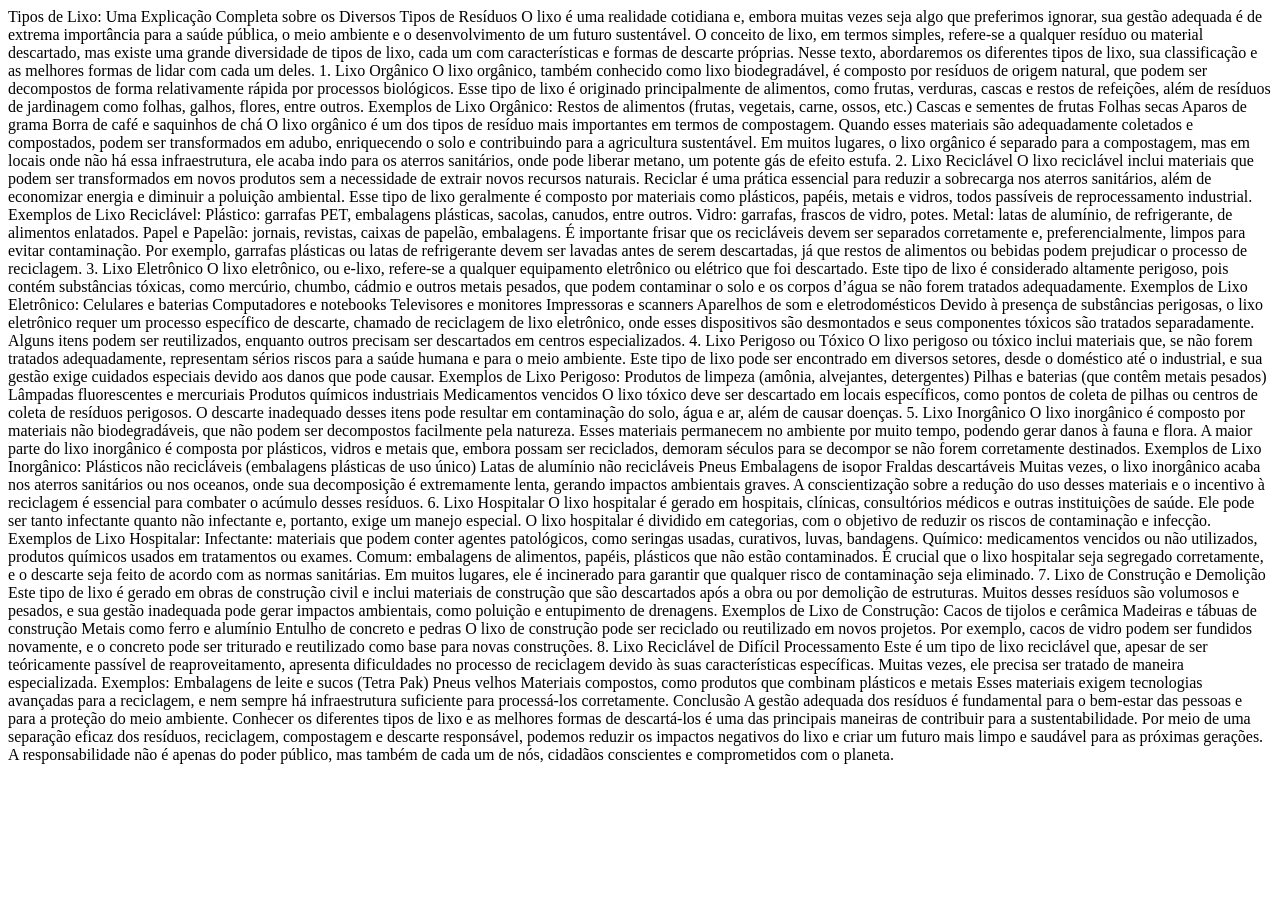
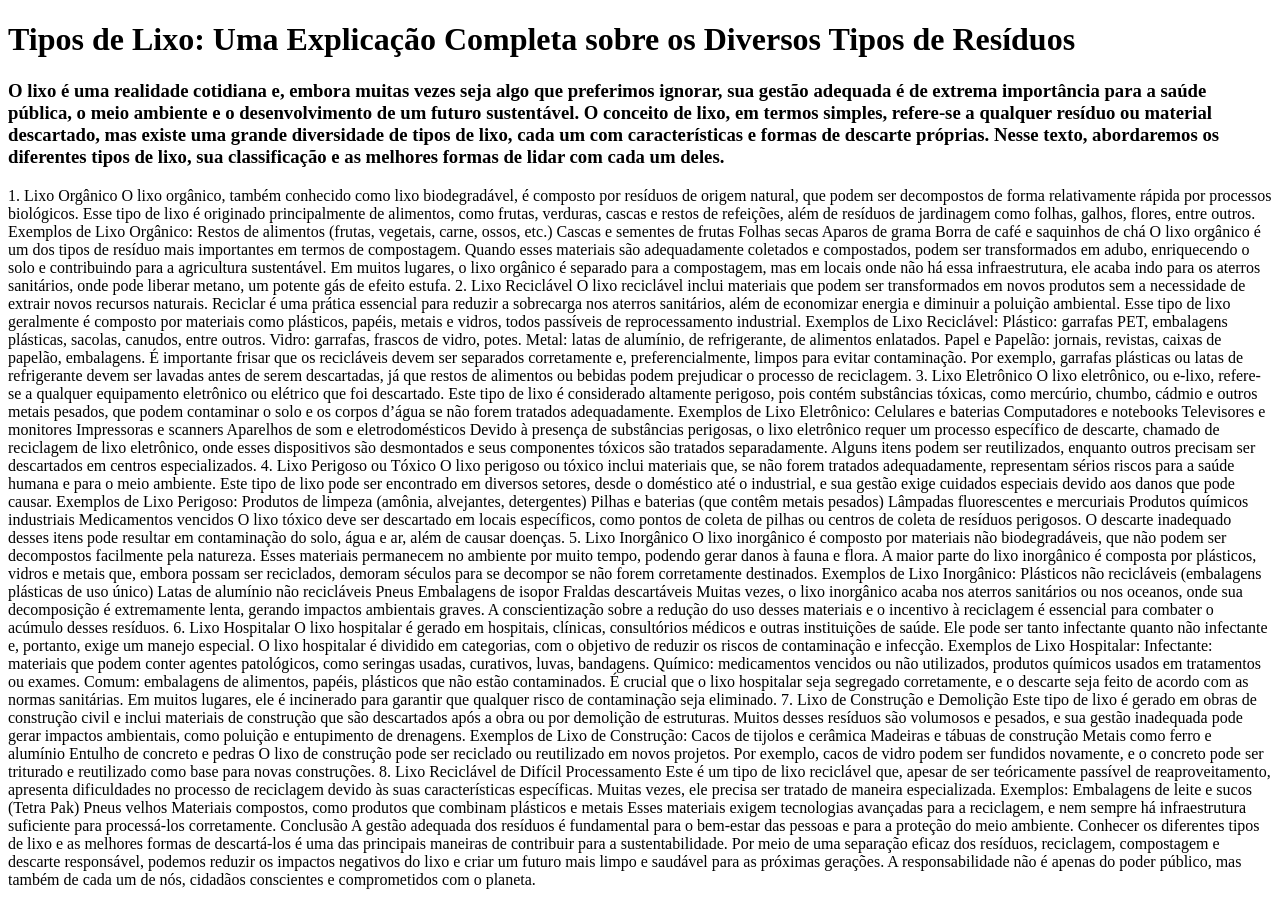
Before and after one commit to GuiGeffer/GuiLixo, a plain HTML site: page index.html in a window 1280 px wide. Before the commit the page ends 800 px from the top, so only its background shows below. Drawn offline with Linux system fonts and the light colour scheme.

Commit message:
topico 4

```diff
--- a/index.html
+++ b/index.html
@@ -6,9 +6,9 @@
     <title>Tipos de Lixo</title>
 </head>
 <body>
-    Tipos de Lixo: Uma Explicação Completa sobre os Diversos Tipos de Resíduos
 
-O lixo é uma realidade cotidiana e, embora muitas vezes seja algo que preferimos ignorar, sua gestão adequada é de extrema importância para a saúde pública, o meio ambiente e o desenvolvimento de um futuro sustentável. O conceito de lixo, em termos simples, refere-se a qualquer resíduo ou material descartado, mas existe uma grande diversidade de tipos de lixo, cada um com características e formas de descarte próprias. Nesse texto, abordaremos os diferentes tipos de lixo, sua classificação e as melhores formas de lidar com cada um deles.
+    <h1>Tipos de Lixo: Uma Explicação Completa sobre os Diversos Tipos de Resíduos</h1>
+    <h3>O lixo é uma realidade cotidiana e, embora muitas vezes seja algo que preferimos ignorar, sua gestão adequada é de extrema importância para a saúde pública, o meio ambiente e o desenvolvimento de um futuro sustentável. O conceito de lixo, em termos simples, refere-se a qualquer resíduo ou material descartado, mas existe uma grande diversidade de tipos de lixo, cada um com características e formas de descarte próprias. Nesse texto, abordaremos os diferentes tipos de lixo, sua classificação e as melhores formas de lidar com cada um deles.</h3>
 
 1. Lixo Orgânico
 O lixo orgânico, também conhecido como lixo biodegradável, é composto por resíduos de origem natural, que podem ser decompostos de forma relativamente rápida por processos biológicos. Esse tipo de lixo é originado principalmente de alimentos, como frutas, verduras, cascas e restos de refeições, além de resíduos de jardinagem como folhas, galhos, flores, entre outros.
```
